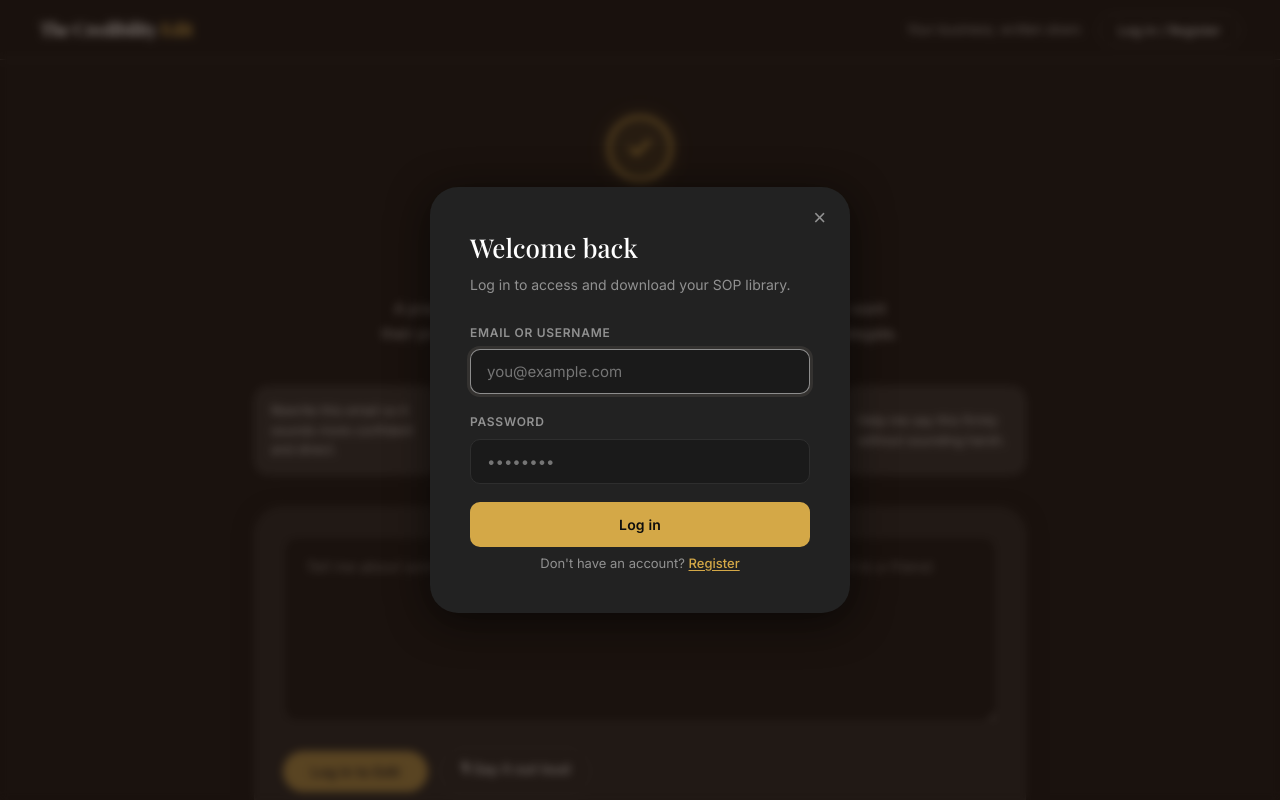
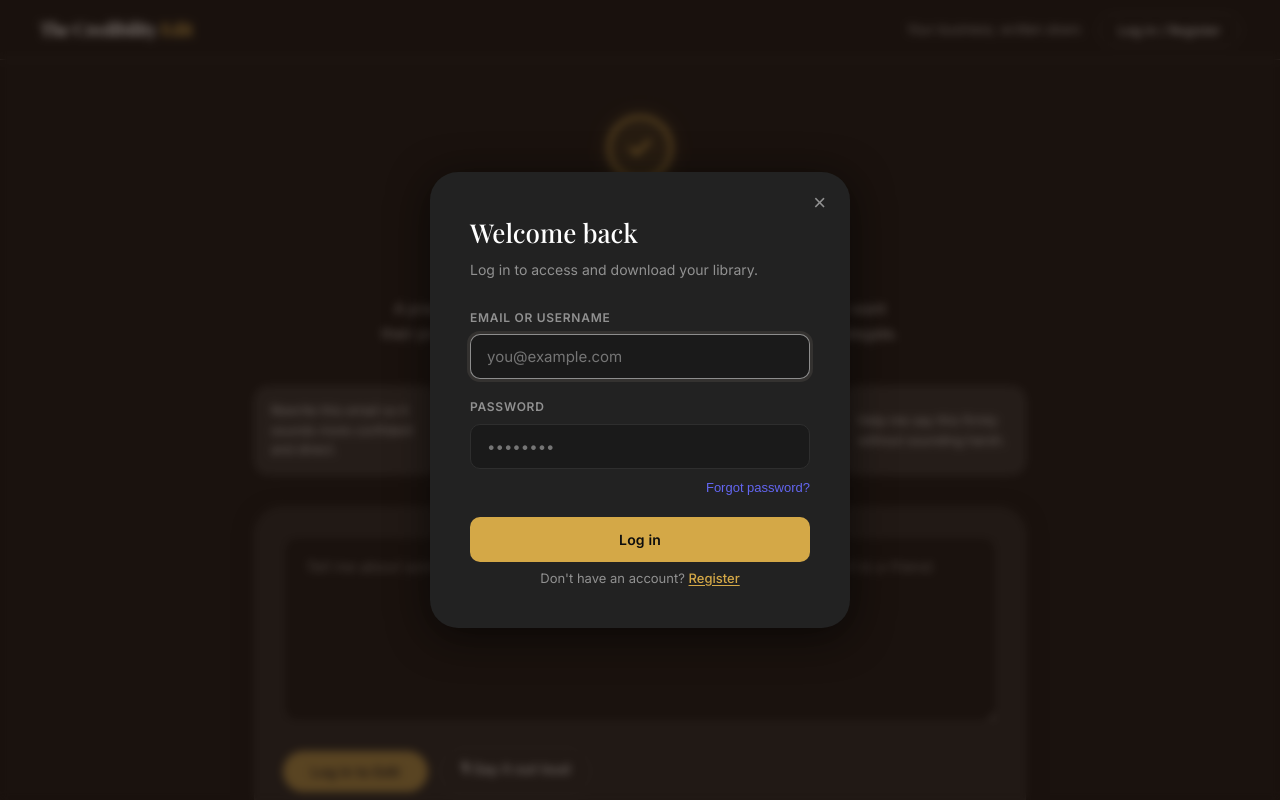
Before and after one commit to efreliegabotimperio/credibility-app, a React (Vite) app: page / in a window 1280 px wide. Both pictures are taken after a click on the button "Log in / Register". Shown: the top 800 px of the page. Built offline with nearby package versions, Linux system fonts and the light colour scheme; a web font is replaced by a local one.

Commit message:
Update AuthModal.jsx

```diff
--- a/src/components/AuthModal.jsx
+++ b/src/components/AuthModal.jsx
@@ -66,8 +66,29 @@ export default function AuthModal({ onClose }) {
     if (error) {
       setError(error.message);
     } else {
-      setSuccess('Account created! Welcome.');
-      setTimeout(onClose, 800);
+      setSuccess('Account created! Please check your email for a confirmation link. If you don\'t see it in your inbox, please check your spam/junk folder.');
+    }
+  }
+
+  async function handleForgot(e) {
+    e.preventDefault();
+    setError('');
+
+    if (!email) {
+      setError('Please enter your email address.');
+      return;
+    }
+
+    setLoading(true);
+    const { error } = await supabase.auth.resetPasswordForEmail(email, {
+      redirectTo: window.location.origin + import.meta.env.BASE_URL,
+    });
+    setLoading(false);
+
+    if (error) {
+      setError(error.message);
+    } else {
+      setSuccess('Password reset instructions sent. Please check your email.');
     }
   }
 
@@ -77,15 +98,17 @@ export default function AuthModal({ onClose }) {
         <button className="modal-close" onClick={onClose} aria-label="Close">&times;</button>
 
         <h2 className="modal-title" id="auth-modal-title">
-          {mode === 'login' ? 'Welcome back' : 'Create your account'}
+          {mode === 'login' ? 'Welcome back' : mode === 'register' ? 'Create your account' : 'Reset password'}
         </h2>
         <p className="modal-sub">
           {mode === 'login'
-            ? 'Log in to access and download your SOP library.'
-            : 'Register to save and download your SOPs across sessions.'}
+            ? 'Log in to access and download your library.'
+            : mode === 'register'
+            ? 'Register to save and download your library across sessions.'
+            : 'Enter your email to receive password reset instructions.'}
         </p>
 
-        <form onSubmit={mode === 'login' ? handleLogin : handleRegister} id="auth-form">
+        <form onSubmit={mode === 'login' ? handleLogin : mode === 'register' ? handleRegister : handleForgot} id="auth-form">
           {mode === 'register' && (
             <>
               <div className="form-group">
@@ -139,6 +162,7 @@ export default function AuthModal({ onClose }) {
               autoFocus
             />
           </div>
+          {mode !== 'forgot' && (
             <div className="form-group">
               <label className="form-label" htmlFor="auth-password">Password</label>
               <input
@@ -150,7 +174,15 @@ export default function AuthModal({ onClose }) {
                 onChange={e => setPassword(e.target.value)}
                 autoComplete={mode === 'login' ? 'current-password' : 'new-password'}
               />
+              {mode === 'login' && (
+                <div style={{ textAlign: 'right', marginTop: '6px' }}>
+                  <button type="button" onClick={() => { setMode('forgot'); setError(''); setSuccess(''); }} style={{ background: 'none', border: 'none', color: '#6366f1', fontSize: '13px', cursor: 'pointer', padding: 0 }}>
+                    Forgot password?
+                  </button>
                 </div>
+              )}
+            </div>
+          )}
 
           {error && (
             <div className="error-banner" role="alert" style={{ marginBottom: 12 }}>
@@ -165,16 +197,18 @@ export default function AuthModal({ onClose }) {
 
           <div className="modal-actions">
             <button id="btn-auth-submit" type="submit" className="btn btn-primary" style={{ width: '100%', justifyContent: 'center', borderRadius: 10, padding: '14px' }} disabled={loading}>
-              {loading ? 'Processing...' : (mode === 'login' ? 'Log in' : 'Create account')}
+              {loading ? 'Processing...' : (mode === 'login' ? 'Log in' : mode === 'register' ? 'Create account' : 'Send reset link')}
             </button>
           </div>
         </form>
 
         <div className="modal-switch">
           {mode === 'login' ? (
-            <span>Don&apos;t have an account? <button id="btn-switch-register" onClick={() => { setMode('register'); setError(''); }}>Register</button></span>
+            <span>Don&apos;t have an account? <button id="btn-switch-register" onClick={() => { setMode('register'); setError(''); setSuccess(''); }}>Register</button></span>
+          ) : mode === 'register' ? (
+            <span>Already have an account? <button id="btn-switch-login" onClick={() => { setMode('login'); setError(''); setSuccess(''); }}>Log in</button></span>
           ) : (
-            <span>Already have an account? <button id="btn-switch-login" onClick={() => { setMode('login'); setError(''); }}>Log in</button></span>
+            <span>Remember your password? <button id="btn-switch-login" onClick={() => { setMode('login'); setError(''); setSuccess(''); }}>Log in</button></span>
           )}
         </div>
       </div>
```
Lines whose indentation alone changed are shown as unchanged.
